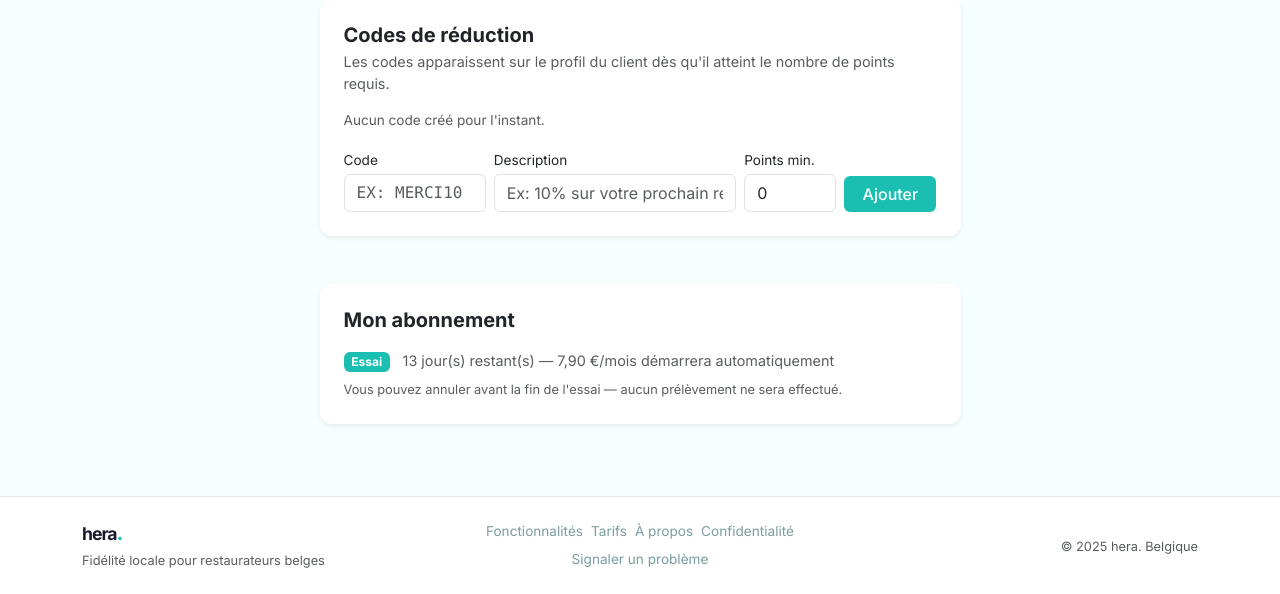
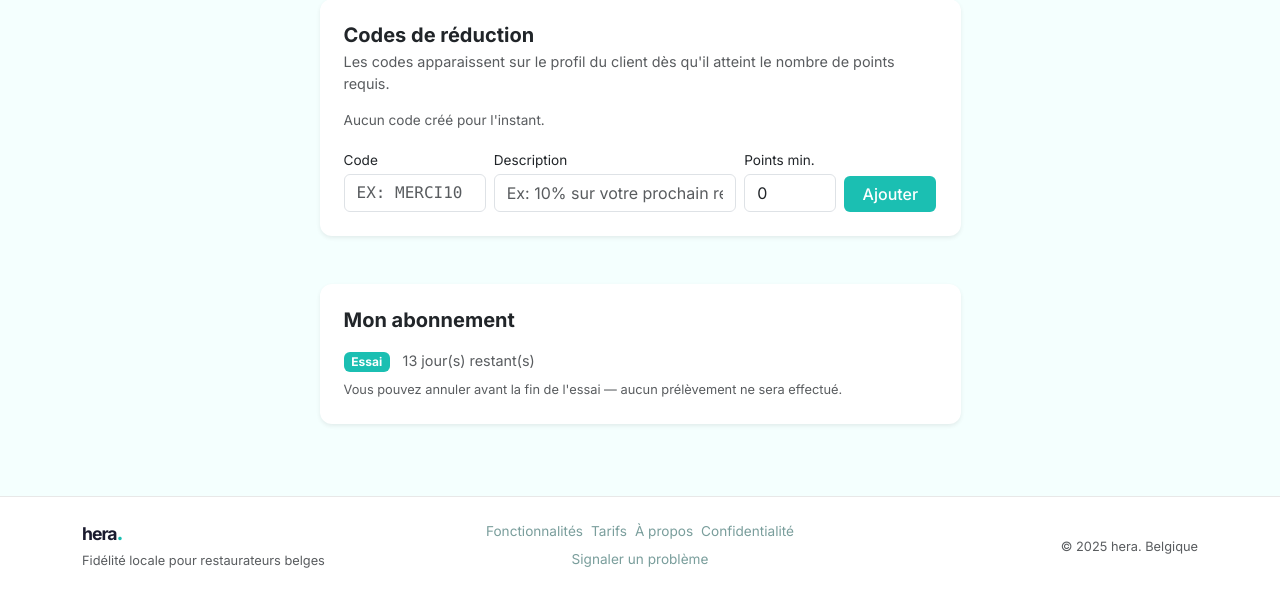
Before and after one commit to krs12k/Hera, a Flask app: page /dashboard/parametres in a window 1280 px wide. Shown: the part 1315-1909 px from the top of the page. Run offline with Flask 3, Linux system fonts and the light colour scheme; the visitor is signed in with stand-in values (Sample User, id 1); data that the repository does not hold is empty; some libraries are stand-ins or nearby versions.

Commit message:
Parametres : suppression affichage prix 7,90 dans section abonnement
Co-Authored-By: Claude Sonnet 4.6 <noreply@anthropic.com>

```diff
--- a/templates/dashboard/parametres.html
+++ b/templates/dashboard/parametres.html
@@ -278,7 +278,7 @@
                 <div class="d-flex align-items-center justify-content-between flex-wrap gap-3">
                     <div>
                         <span class="badge bg-success me-2">Actif</span>
-                        <span class="text-muted" style="font-size:0.9rem">7,90 €/mois — renouvellement automatique</span>
+                        <span class="text-muted" style="font-size:0.9rem">Renouvellement automatique</span>
                     </div>
                     <a href="{{ url_for('gerer_abonnement') }}" class="btn btn-outline-danger btn-sm">
                         Gérer / Résilier
@@ -293,7 +293,7 @@
                         <span class="badge bg-warning text-dark me-2">Essai</span>
                         <span class="text-muted" style="font-size:0.9rem">
                             {% if current_user.trial_days_left > 0 %}
-                                {{ current_user.trial_days_left }} jour(s) restant(s) — 7,90 €/mois démarrera automatiquement
+                                {{ current_user.trial_days_left }} jour(s) restant(s)
                             {% else %}
                                 Essai terminé
                             {% endif %}
@@ -312,7 +312,7 @@
                 <div class="d-flex align-items-center justify-content-between flex-wrap gap-3">
                     <span class="badge bg-danger">Inactif</span>
                     <a href="{{ url_for('abonnement') }}" class="btn hera-btn-gold btn-sm fw-bold">
-                        Réactiver — 7,90 €/mois
+                        Réactiver mon abonnement
                     </a>
                 </div>
                 {% endif %}
```
